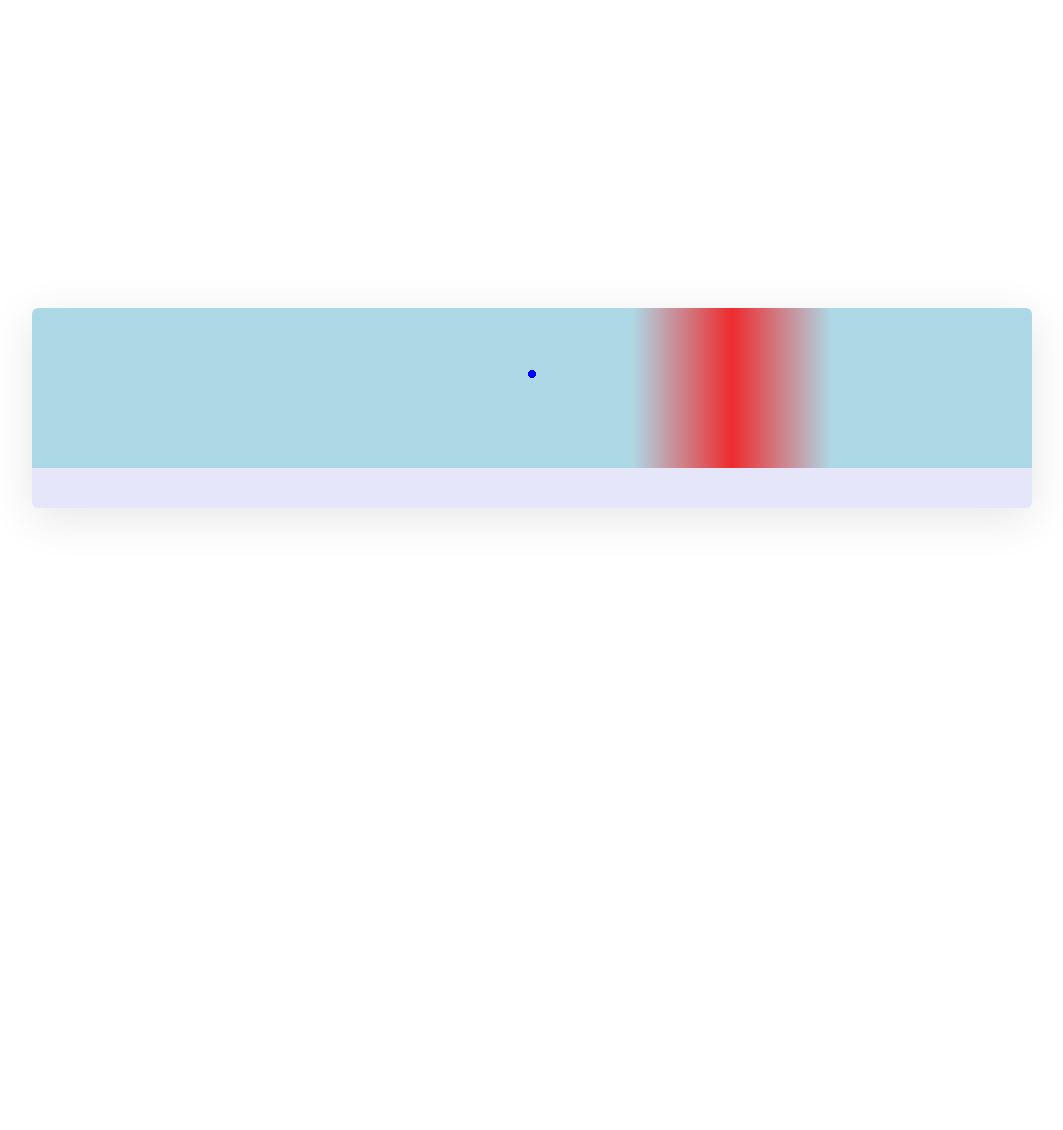
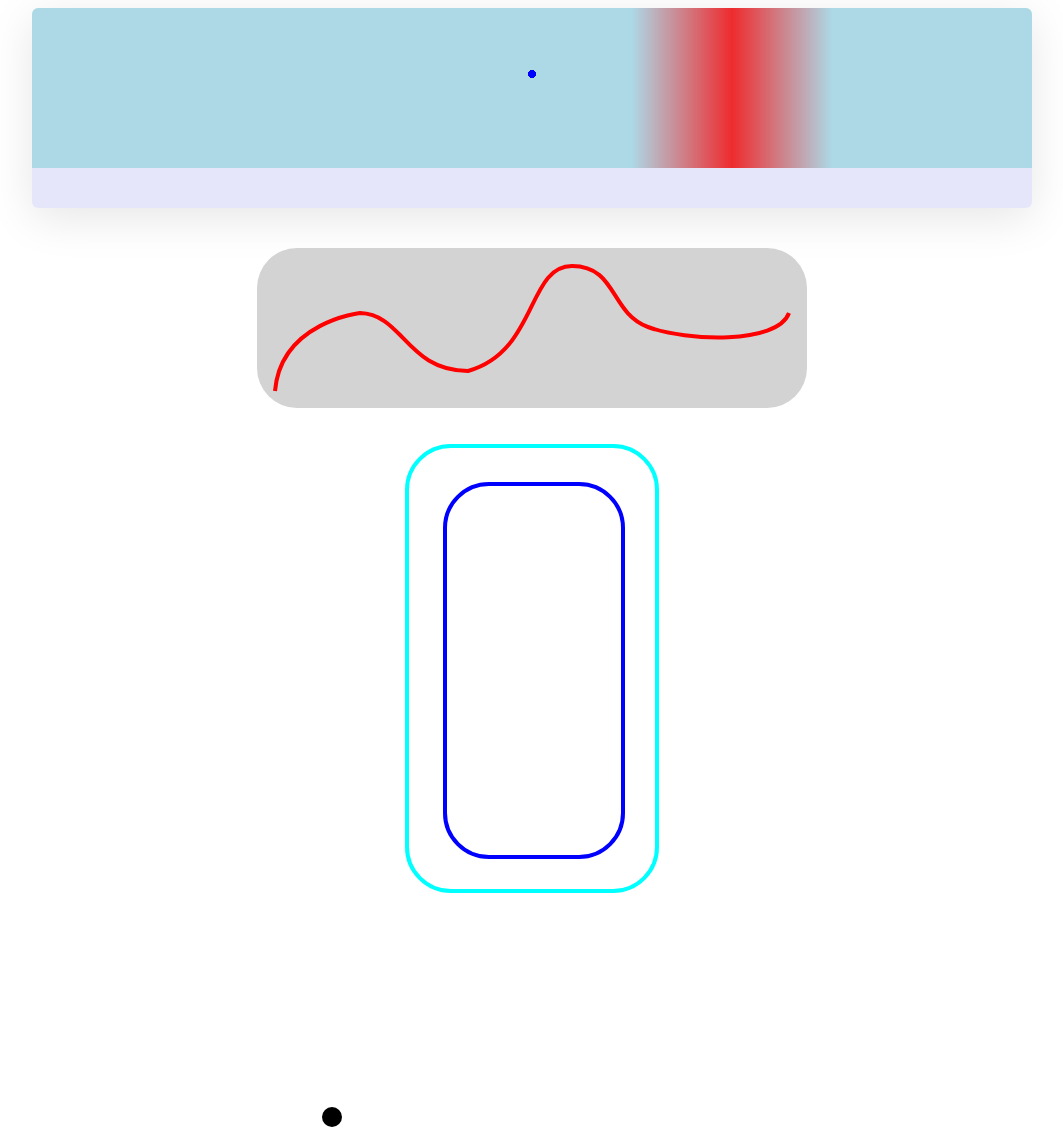
Before and after one commit to fangherk/animations, a plain HTML site: page index.html in a window 1280 px wide. Shown: the whole page, without its empty margins (108-1171 px from the left). Before the commit the page ends 816 px from the top, so only its background shows below. Drawn offline with Linux system fonts and the light colour scheme.

Commit message:
Play with stroke-dash and two layer animations

```diff
--- a/chart.scss
+++ b/chart.scss
@@ -30,6 +30,7 @@
 .card {
   width: 1000px; //demo
   height: var(--card-height);
+  margin-bottom: 40px;
 
   &:empty::after {
     content:"";
@@ -100,15 +101,83 @@
   }
 }
 
+.animatedC {
+  stroke-dasharray: 1000;
+  stroke-dashoffset: 1000;
+  animation: dash 3s linear forwards infinite;
+  background-color: lightgrey;
+  border-radius: 40px;
+  padding: 16px;
+  margin-bottom: 20px;
+}
+
+@keyframes dash {
+  to {
+    stroke-dashoffset: 0;
+  }
+}
+
+.testing {
+  stroke-dasharray: 1500;
+  stroke-dashoffset: 1500;
+  animation: testing 3s linear forwards;
+  border-radius: 40px;
+  padding: 16px;
+}
+
+@keyframes testing {
+  to {
+    stroke-dashoffset: 0;
+  }
+}
+
+.container {
+  display: flex;
+  height: 400px;
+  width: 400px;
+  justify-content: center;
+  align-items: center;
+}
+
+.demo-dot {
+  animation: xAxis 2.5s infinite cubic-bezier(0.02, 0.01, 0.21, 1);
+}
+
+.demo-dot::after {
+  display: flex;
+  content: '';
+  background-color: black;
+  width: 20px;
+  height: 20px;
+  border-radius: 20px;
+  animation: yAxis 2.5s infinite cubic-bezier(0.3, 0.27, 0.07, 1.64);
+  transform: translateX(-200px);
+}
+
+@keyframes yAxis {
+  50% {
+    animation-timing-function: cubic-bezier(0.02, 0.01, 0.21, 1);
+    transform: translateY(-100px);
+  }
+}
+
+@keyframes xAxis {
+  50% {
+    animation-timing-function: cubic-bezier(0.3, 0.27, 0.07, 1.64);
+    transform: translateX(200px);
+  }
+}
 
 /*
  * Demo Stuff
  */
 
 body {
+  flex: 1;
   min-height:100vh;
   background-color:#FFF;
   display:flex;
   justify-content:center;
   align-items:center;
+  flex-direction: column;
 }
--- a/index.html
+++ b/index.html
@@ -1,10 +1,34 @@
 <html>
   <head>
-    <meta content="text/html;charset=utf-8" http-equiv="Content-Type">
-    <meta content="utf-8" http-equiv="encoding">
-    <link rel="stylesheet" href="styles.css">
+    <meta content="text/html;charset=utf-8" http-equiv="Content-Type" />
+    <meta content="utf-8" http-equiv="encoding" />
+    <link rel="stylesheet" href="styles.css" />
   </head>
   <body>
     <div class="card"></div>
-   </body>
+    <div class="animatedC">
+      <svg width="518" height="128" viewBox="0 0 518 128" fill="none" xmlns="http://www.w3.org/2000/svg" >
+        <path
+          d="M2 127C8 58 87 49 87 49C130.009 50.1046 134 107 195 107C264.5 87.5 254 2 299 2C344 2 337 49 375 63C413 77 504 81 516 49"
+          stroke="#FF0000"
+          stroke-width="4"
+        />
+      </svg>
+    </div>
+    <div class="testing">
+      <svg
+        width="262"
+        height="457"
+        viewBox="0 0 262 457"
+        fill="none"
+        xmlns="http://www.w3.org/2000/svg"
+      >
+        <rect x="6" y="2" width="250" height="445" rx="44" stroke="cyan" stroke-width="4" />
+        <rect x="44" y="40" width="178" height="373" rx="44" fill="white" stroke="blue" stroke-width="4" />
+      </svg>
+    </div>
+    <div class="container">
+      <div class="demo-dot"></div>
+    </div>
+  </body>
 </html>
--- /dev/null
+++ b/styles.scss
@@ -0,0 +1,119 @@
+/*
+ * Variables
+ */
+
+:root {
+  --card-padding: 24px;
+  --card-height: 340px;
+  --card-skeleton: linear-gradient(lightgrey var(--card-height), transparent 0);
+
+  --avatar-size: 32px;
+  --avatar-position: var(--card-padding) var(--card-padding);
+  --avatar-skeleton: radial-gradient(circle 16px at center, white 99%, transparent 0
+  );
+
+  --title-height: 32px;
+  --title-width: 200px;
+  --title-position: var(--card-padding) 180px;
+  --title-skeleton: linear-gradient(white var(--title-height), transparent 0);
+
+  --desc-line-height: 16px;
+  --desc-line-skeleton: linear-gradient(white var(--desc-line-height), transparent 0);
+  --desc-line-1-width:230px;
+  --desc-line-1-position: var(--card-padding) 242px;
+  --desc-line-2-width:180px;
+  --desc-line-2-position: var(--card-padding) 265px;
+
+  --footer-height: 40px;
+  --footer-position: 0 calc(var(--card-height) - var(--footer-height));
+  --footer-skeleton: linear-gradient(white var(--footer-height), transparent 0);
+
+  --blur-width: 200px;
+  --blur-size: var(--blur-width) calc(var(--card-height) - var(--footer-height));
+}
+
+/*
+ * Card Skeleton for Loading
+ */
+
+.card {
+  width: 280px; //demo
+  height: var(--card-height);
+
+  &:empty::after {
+    content:"";
+    display:block;
+    width: 100%;
+    height: 100%;
+    border-radius:6px;
+    box-shadow: 0 10px 45px rgba(0,0,0, .1);
+
+    background-image:
+      linear-gradient(
+        90deg,
+        rgba(red, 0) 0,
+        rgba(red, .8) 50%,
+        rgba(red, 0) 100%
+      ),                          //animation blur
+      var(--title-skeleton),      //title
+      var(--desc-line-skeleton),  //desc1
+      var(--desc-line-skeleton),  //desc2
+      var(--avatar-skeleton),     //avatar
+      var(--footer-skeleton),     //footer bar
+      var(--card-skeleton)        //card
+    ;
+
+    background-size:
+      var(--blur-size),
+      var(--title-width) var(--title-height),
+      var(--desc-line-1-width) var(--desc-line-height),
+      var(--desc-line-2-width) var(--desc-line-height),
+      var(--avatar-size) var(--avatar-size),
+      100% var(--footer-height),
+      100% 100%
+    ;
+
+    background-position:
+      -150% 0,                      //animation
+      var(--title-position),        //title
+      var(--desc-line-1-position),  //desc1
+      var(--desc-line-2-position),  //desc2
+      var(--avatar-position),       //avatar
+      var(--footer-position),       //footer bar
+      0 0                           //card
+    ;
+
+    background-repeat: no-repeat;
+    animation: loading 1.5s infinite;
+  }
+}
+
+@keyframes loading {
+  to {
+    background-position:
+      350% 0,
+      var(--title-position),
+      var(--desc-line-1-position),
+      var(--desc-line-2-position),
+      var(--avatar-position),
+      var(--footer-position),
+      0 0
+    ;
+  }
+}
+
+.animatedC {
+  stroke-dasharray: 20;
+}
+
+/*
+ * Demo Stuff
+ */
+
+body {
+  min-height:100vh;
+  background-color:#FFF;
+  display:flex;
+  justify-content: center;
+  align-items: center;
+}
```
Also changed, not shown: styles.css.
